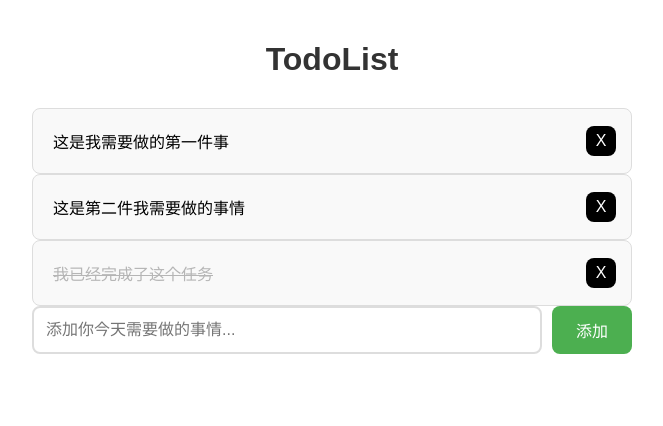
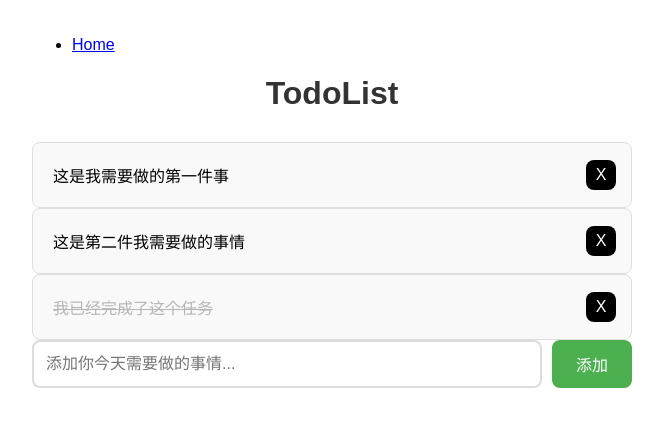
Before and after one commit to SULE-SU/day-todo, a React (Create React App) app: page / in a window 1280 px wide. Shown: the top 426 px of the page, without its empty margins (308-971 px from the left). Built offline with nearby package versions, Linux system fonts and the light colour scheme.

Commit message:
refactor : add createBrowserRouter Home

```diff
--- a/src/App.js
+++ b/src/App.js
@@ -3,13 +3,34 @@
 import {todoReducer} from "./reducer/TodoReducer";
 import {TodoContext} from "./contexts/TodoContext";
 import {TodoList} from "./components/TodoList";
-import {createBrowserRouter, RouterProvider} from "react-router";
+import {createBrowserRouter, NavLink, Outlet, RouterProvider} from "react-router";
+
+function DefaultLayout() {
+    return <div>
+        <header>
+            <nav>
+                <ul>
+                    <li><NavLink to="/">Home</NavLink></li>
+                </ul>
+            </nav>
+        </header>
+        <main>
+            <Outlet />
+        </main>
+    </div>
+}
 
 const routes= createBrowserRouter([
     {
         path: "/",
-        element: <TodoList />,
-    },
+        element: <DefaultLayout />,
+        children: [
+            {
+                path: "/",
+                element: <TodoList />,
+            }
+        ]
+    }
 ]);
 
 export const initState = [
--- a/src/components/TodoGroup.js
+++ b/src/components/TodoGroup.js
@@ -1,7 +1,6 @@
 import {useContext} from "react";
 import {TodoItem} from "./TodoItem";
 import {TodoContext} from "../contexts/TodoContext";
-import {TodoGenerator} from "./TodoGenerator";
 
 export function TodoGroup() {
     const {state} = useContext(TodoContext);
```
